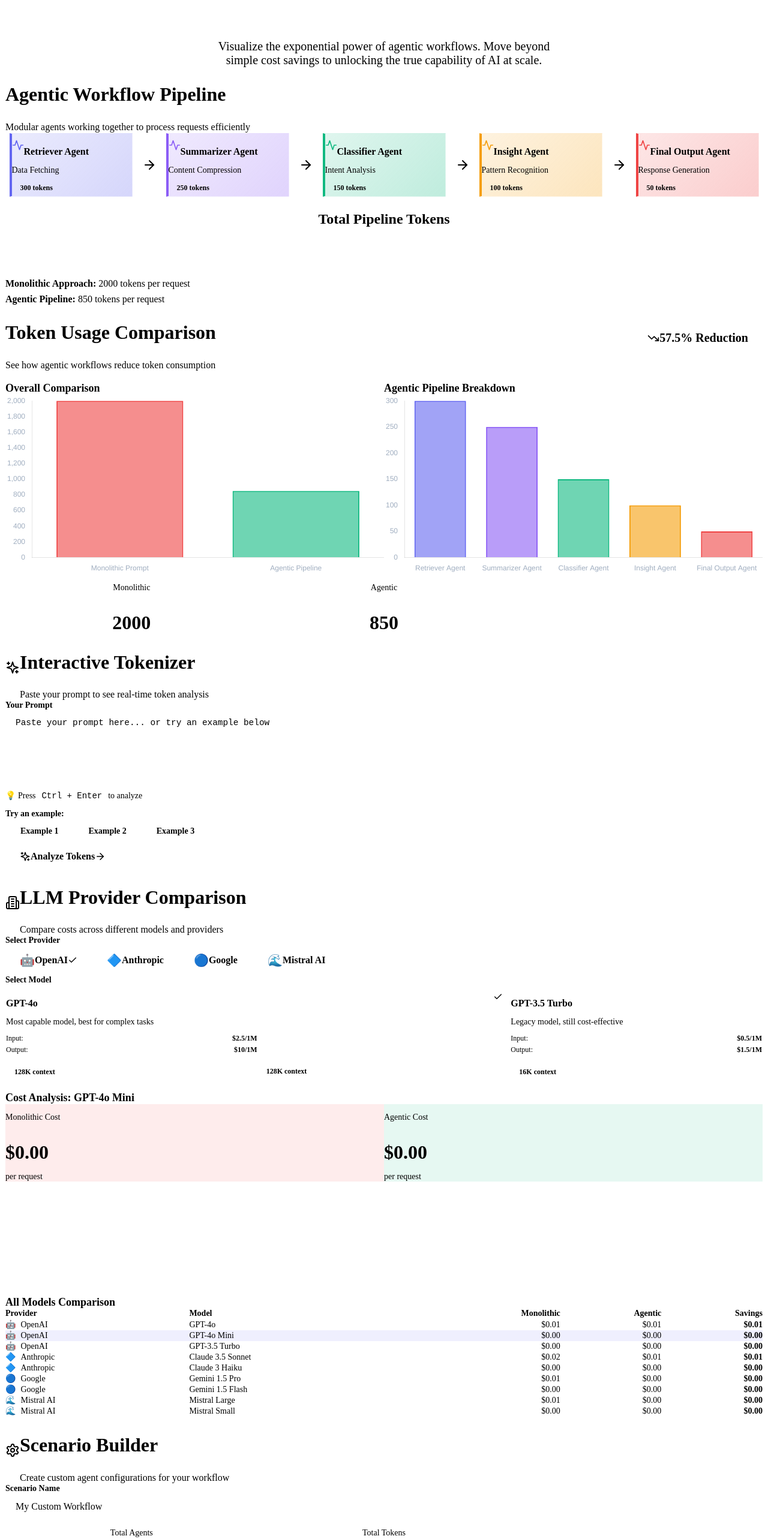
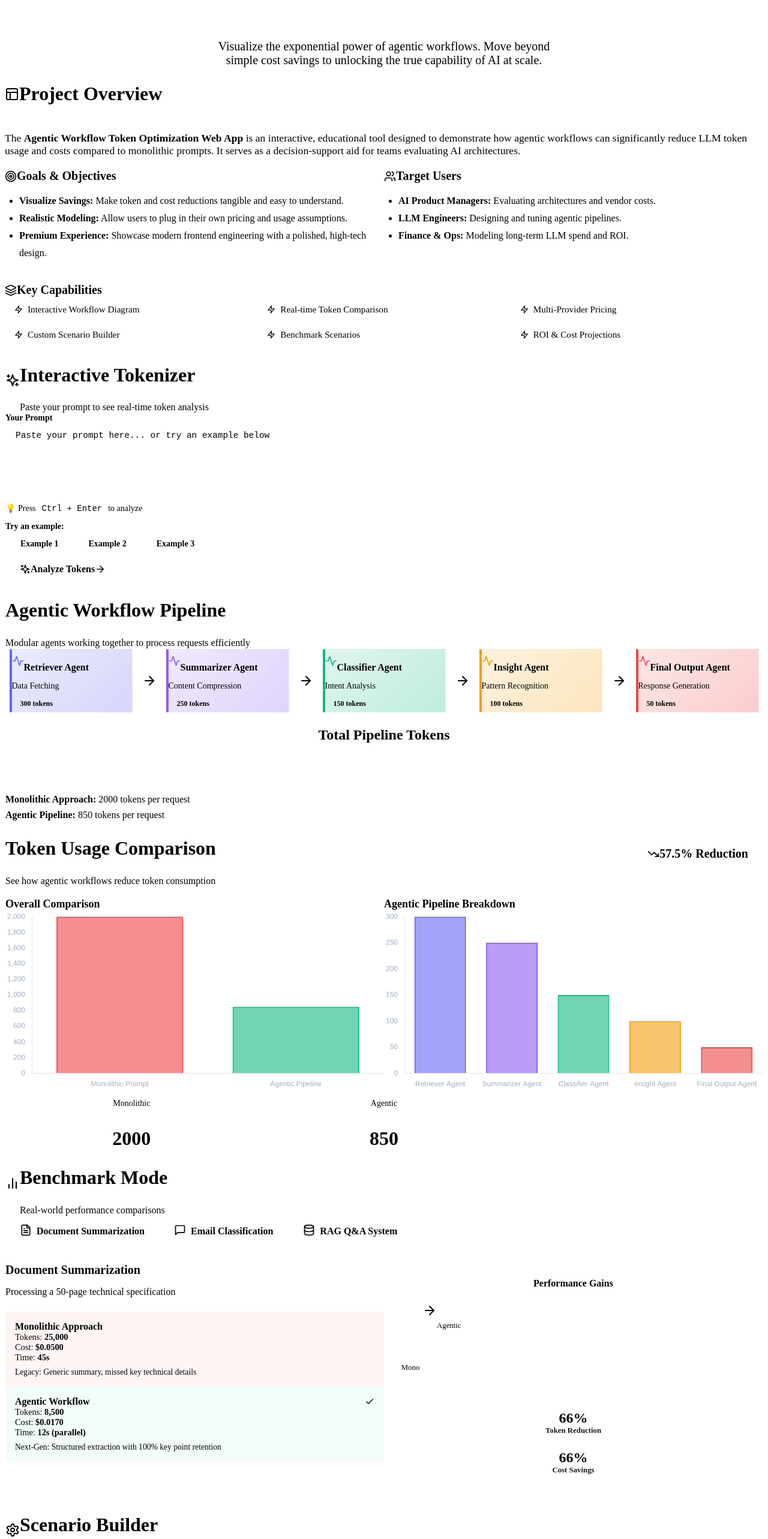
Before and after one commit to tnmurthy/agentic-workflow-optimizer, a React (Vite) app: page / in a window 1280 px wide. Shown: the part 100-2666 px from the top of the page at 60% size. Built offline with nearby package versions, Linux system fonts and the light colour scheme.

Commit message:
Rearrange app workflow for beginner-friendly narrative

```diff
--- a/src/App.jsx
+++ b/src/App.jsx
@@ -58,49 +58,38 @@
                 </p>
             </header>
 
-            {/* Workflow Diagram */}
+            {/* 1. Context: Project Info */}
+            <ProjectInfo />
+
+            {/* 2. Interactive Learning: What is a Token? */}
+            <div style={{ marginTop: 'var(--spacing-xl)' }}>
+                <TokenizerInput />
+            </div>
+
+            {/* 3. The Concept: Visualizing the Workflow */}
             <WorkflowDiagram />
 
-            {/* Token Comparison */}
+            {/* 4. The Proof: Token Comparison */}
             <div style={{ marginTop: 'var(--spacing-xl)' }}>
                 <TokenComparison />
             </div>
 
-            {/* Interactive Tokenizer - NEW */}
+            {/* 5. Real Examples: Benchmark Mode */}
             <div style={{ marginTop: 'var(--spacing-xl)' }}>
-                <TokenizerInput />
+                <BenchmarkMode />
             </div>
 
-            {/* LLM Provider Comparison - NEW */}
+            {/* 6. Deep Dive: Scenario Builder */}
+            <div style={{ marginTop: 'var(--spacing-xl)' }}>
+                <ScenarioBuilder />
+            </div>
+
+            {/* 7. Economics: Provider Comparison */}
             <div style={{ marginTop: 'var(--spacing-xl)' }}>
                 <ProviderComparison />
             </div>
 
-            {/* Scenario Builder - NEW */}
-            <div style={{ marginTop: 'var(--spacing-xl)' }}>
-                <ScenarioBuilder />
-            </div>
-
-            {/* Benchmark Mode - NEW */}
-            <div style={{ marginTop: 'var(--spacing-xl)' }}>
-                <BenchmarkMode />
-            </div>
-
-            {/* Gamification - NEW */}
-            <div style={{ marginTop: 'var(--spacing-xl)' }}>
-                <Gamification
-                    monthlyTokens={monthlyTokens}
-                    monthlyRequests={monthlyRequests}
-                    pricePerThousand={pricePerThousand}
-                />
-            </div>
-
-            {/* Export Tools - NEW */}
-            <div style={{ marginTop: 'var(--spacing-xl)' }}>
-                <ExportTools pricePerThousand={pricePerThousand} />
-            </div>
-
-            {/* Cost Calculator and Scenario Input */}
+            {/* 8. Business Case: Cost Calculator */}
             <div className="grid grid-2 gap-lg" style={{ marginTop: 'var(--spacing-xl)' }}>
                 <CostCalculator
                     pricePerThousand={pricePerThousand}
@@ -114,13 +103,24 @@
                 />
             </div>
 
-            {/* Projection Charts */}
+            {/* 9. Long-term Value: Projections */}
             <div style={{ marginTop: 'var(--spacing-xl)' }}>
                 <ProjectionCharts pricePerThousand={pricePerThousand} />
             </div>
 
-            {/* Project Info - NEW */}
-            <ProjectInfo />
+            {/* 10. Engagement: Gamification */}
+            <div style={{ marginTop: 'var(--spacing-xl)' }}>
+                <Gamification
+                    monthlyTokens={monthlyTokens}
+                    monthlyRequests={monthlyRequests}
+                    pricePerThousand={pricePerThousand}
+                />
+            </div>
+
+            {/* 11. Action: Export */}
+            <div style={{ marginTop: 'var(--spacing-xl)' }}>
+                <ExportTools pricePerThousand={pricePerThousand} />
+            </div>
 
             {/* Footer */}
             <footer style={{
```
Also changed, not shown: 1 other file (tests, documents, lock files or other folders).
